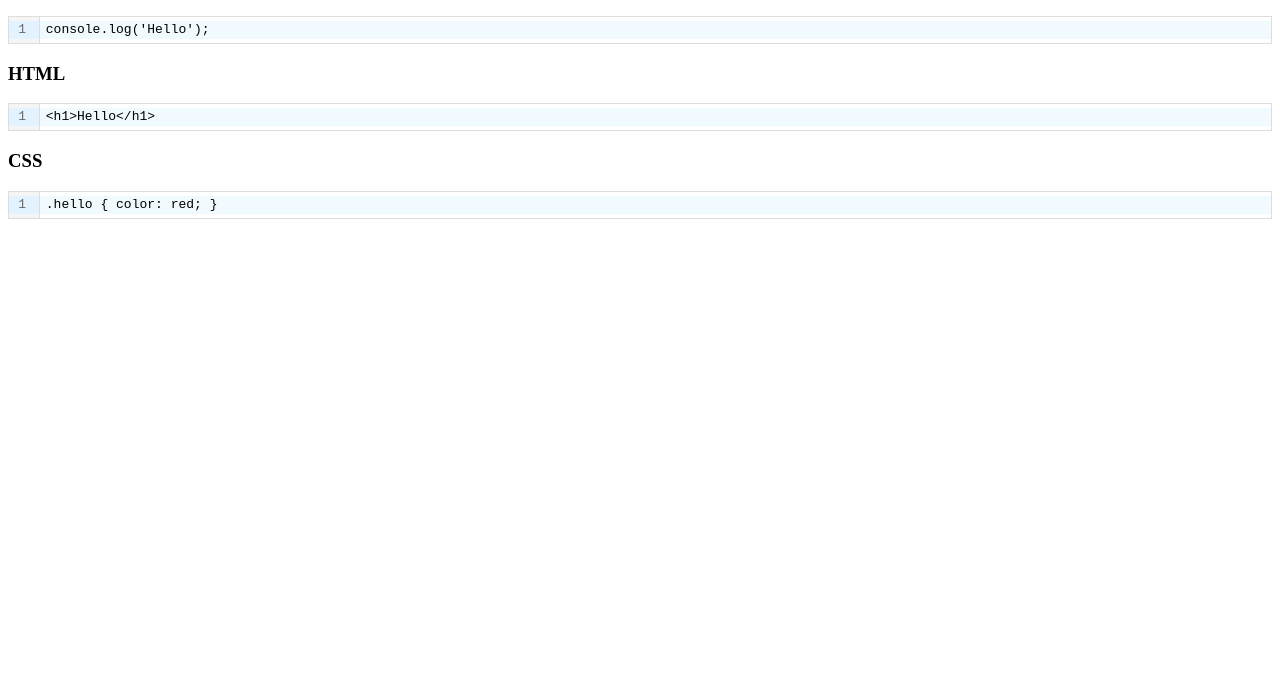
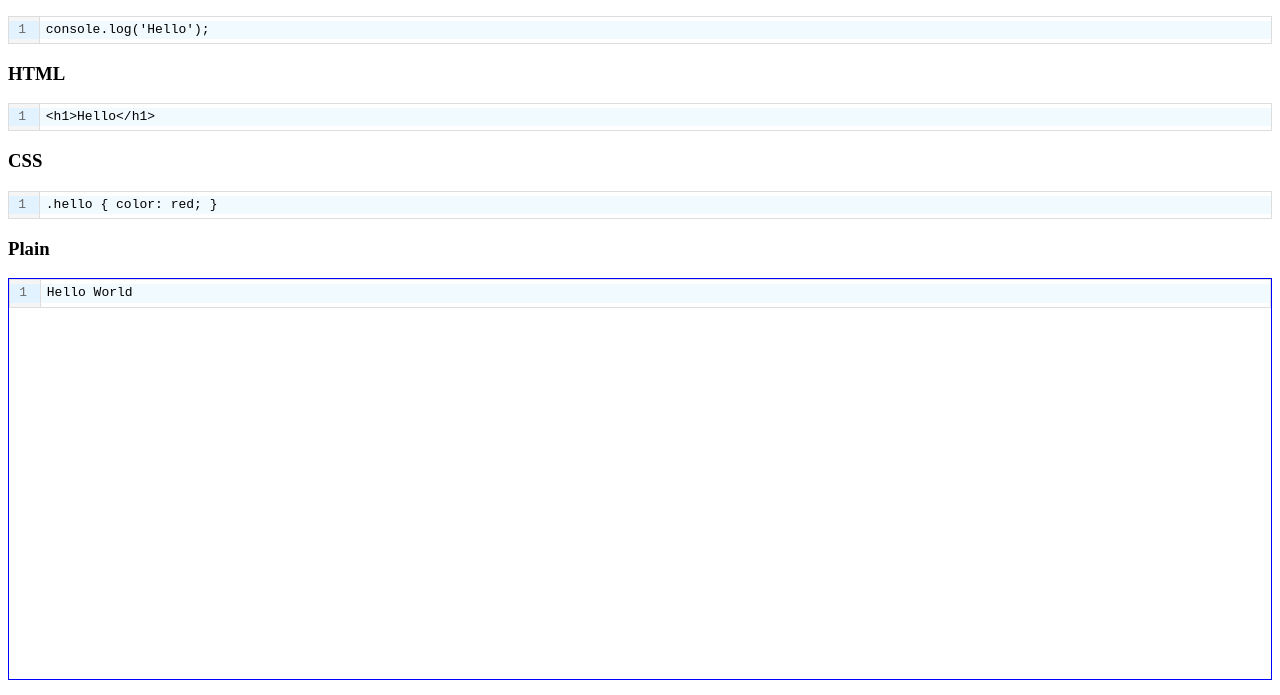
Before and after one commit to justinfagnani/codemirror-elements, a website with bundled scripts: page demo/index.html in a window 1280 px wide. Shown: the part 105-800 px from the top of the page. Built offline with nearby package versions, Linux system fonts and the light colour scheme; what @lit-labs/context would draw is missing.

Commit message:
Add plain text demo

```diff
--- a/demo/index.html
+++ b/demo/index.html
@@ -1,6 +1,7 @@
 <!DOCTYPE html>
 <html>
   <head>
+    <title>CodeMirror Elements Demo</title>
     <script type="module" src="../index.js"></script>
     <script type="module" src="../lib/cm-lang-javascript.js"></script>
     <script type="module" src="../lib/cm-lang-html.js"></script>
@@ -26,5 +27,11 @@
       <cm-lang-css></cm-lang-css>
     </cm-editor>
 
+    <h3>Plain</h3>
+    <div id="plain" style="height: 400px; border: solid 1px blue;">
+      <cm-editor value="Hello World" style="height: 100%">
+      </cm-editor>
+    </div>
+
   </body>
 </html>
```
